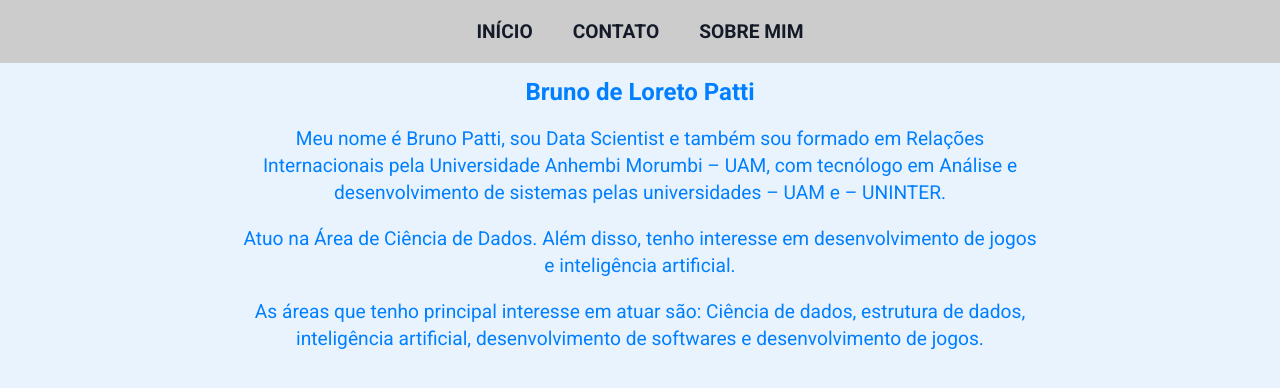
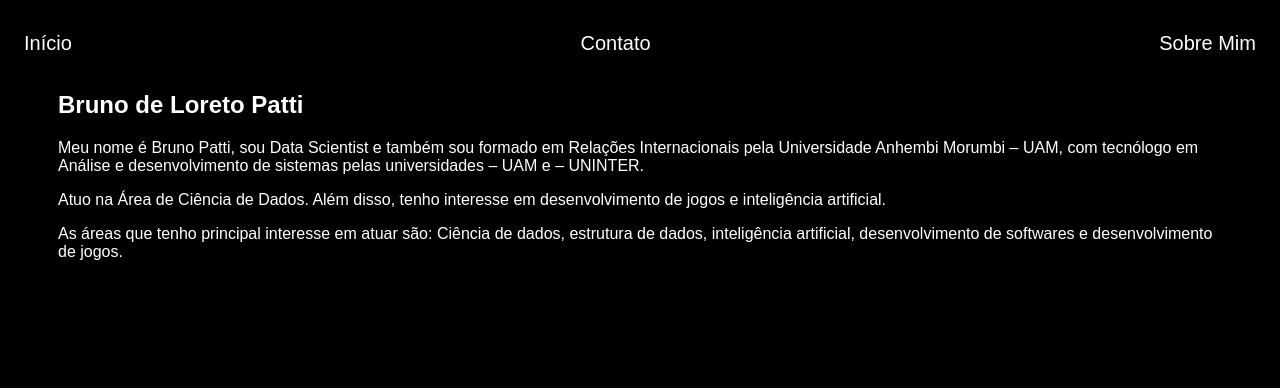
Before and after one commit to Brunodlpatti/Brunodlpatti.github.io, a plain HTML site: page index.html in a window 1280 px wide. Drawn offline with Linux system fonts and the light colour scheme; files that its build step writes are made by us from their sources.

Commit message:
Update style.css

```diff
--- a/style.css
+++ b/style.css
@@ -1,103 +1,82 @@
-/* Reset básico */
-* {
-    margin: 0;
-    padding: 0;
-    box-sizing: border-box;
-    list-style: none;
+body {
+    color: white;
+    background-color: black;
+    font-family: Arial, Helvetica, sans-serif;
+}
+
+ul {
+    display: flex;
+    justify-content: space-between;
+    list-style-type: none;
+    align-items: center;
+    padding: 16px;
+}
+
+a {
+    color: white;
     text-decoration: none;
 }
 
-/* Links */
-a {
-    color: #FFF;
+header img {
+    width: 150px;
+    height: 150px;
+    border-radius: 50%;
+    border: 5px solid #007fff;
 }
 
-/* Textos */
-p {
-    font-size: 1.2em;
-    line-height: 1.4em;
+.center {
+    text-align: center;
+}
+
+h1 {
     color: #007fff;
 }
 
-h2 {
-    color: #007fff;
+footer img {
+    width: 40px;
+    height: 40px;
+}
+
+footer {
+    display: flex;
+    justify-content: center;
+}
+
+footer a {
+    margin: 20px;
     text-align: center;
 }
 
-/* Estrutura básica do documento */
-html, body {
-    width: 100%;
-    height: 100%;
-    font-family: 'Roboto', sans-serif;
-    background-color: #E9F3FE;
+footer p {
+    margin-top: 2px;
 }
 
-/* Cabeçalho com barra de navegação */
-header {
-    width: 100%;
-    background-color: #cccccc; /* Cor cinza para a barra */
-    display: flex;
-    justify-content: center;
-    padding: 20px 0;
+.container {
+    padding: 0px 50px;
 }
 
-.menu ul {
-    display: flex;
-    gap: 40px;
-    align-items: center;
+nav a {
+    font-size: 20px;
 }
 
-.menu .menu-link {
-    color: #141A28;
-    font-weight: bold;
-    text-transform: uppercase;
-    font-size: 1.2em;
-    transition: all .3s ease-in-out;
-    position: relative;
+nav a:hover {
+    color: #5BBE42;
 }
 
-.menu .menu-link:not(:last-child)::after {
-    content: "|";
-    margin-left: 10px;
-    color: #141A28;
+.contact-form input{
+    width: 100%;
+    padding: 8px 0;
+    margin: 8px 0;
 }
 
-.menu .menu-link:hover {
-    opacity: .75;
+.contact-form input[type=text] {
+    height: 100px;
 }
 
-/* Container principal */
-.container {
-    width: 960px;
-    margin: 0 auto;
-    padding: 15px;
-    display: flex;
-    flex-direction: column;
-    align-items: center;
+button {
+    color: black;
+    background-color: white;
+    border: none;
+    width: 100px;
+    height: 30px;
 }
-
-/* Main */
-main {
-    width: 100%;
-    display: flex;
-    justify-content: center;
-    margin-top: 20px;
-}
-
-/* Cartão de apresentação */
-.super-card {
-    width: 100%;
-    max-width: 800px;
-    display: flex;
-    flex-direction: column;
-    align-items: center;
-    text-align: center;
-}
-
-.super-card-text {
-    margin-top: 20px;
-}
-
-.super-card-text p + p {
-    margin-top: 1em;
-}
```
